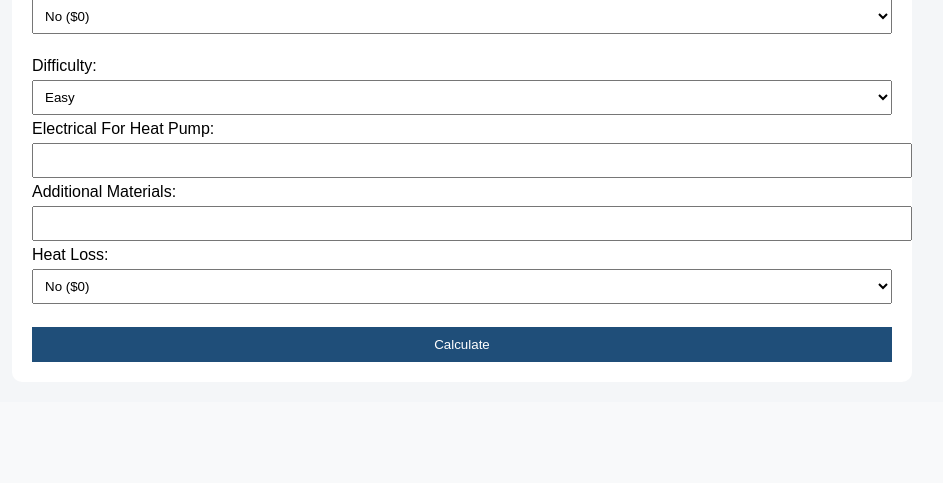
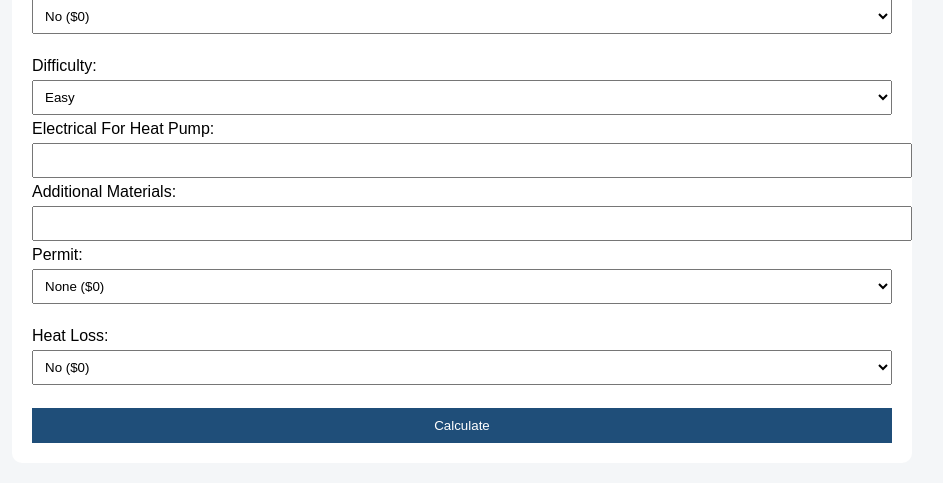
Before and after one commit to reese-wm/quotetool, a Flask app: page / in a window 1280 px wide. Shown: the part 775-1258 px from the top of the page, without its empty margins (178-1121 px from the left). Before the commit the page ends 1137 px from the top, so only its background shows below. Run offline with Flask 3, Linux system fonts and the light colour scheme.

Commit message:
Update furnace.html

```diff
--- a/templates/furnace.html
+++ b/templates/furnace.html
@@ -58,6 +58,13 @@ Model Number:
 
     Additional Materials:
     <input name="additional">
+
+    Permit:
+    <select name="permit">
+    <option value="0">None ($0)</option>
+    <option value="200"> Gas or Electrical ($200)</option>
+    <option value="400"> Gas and Electrical ($400)</option>
+</select><br><br>
 
     Heat Loss:
 <select name="heat_loss">
```
